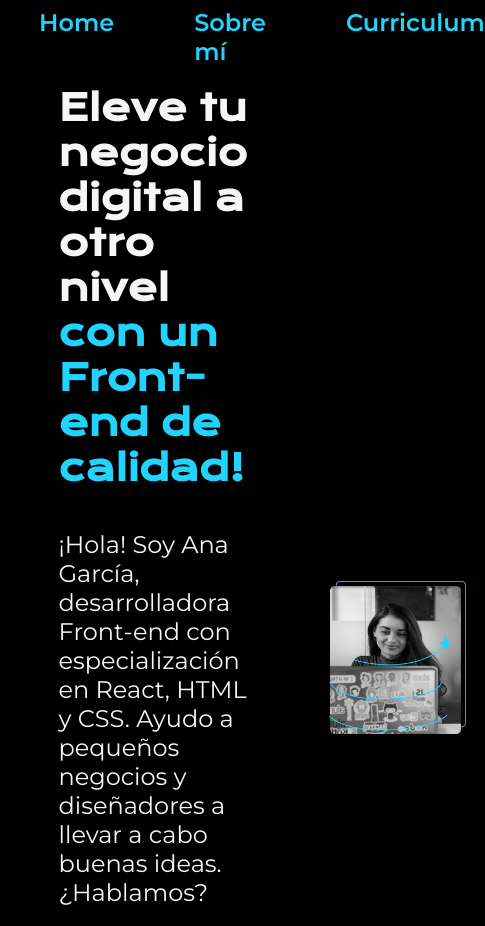
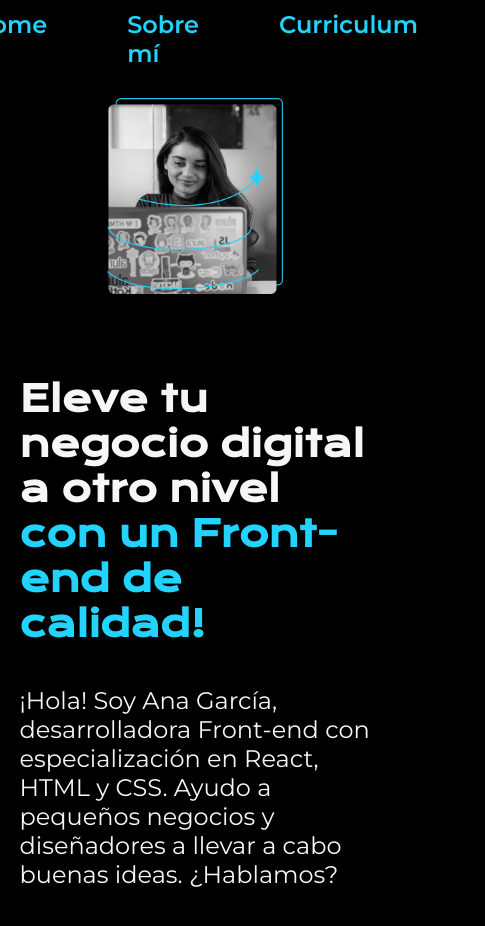
Before and after one commit to PabloAldo/html-y-css, a plain HTML site: page index.html in a window 390 px wide. Shown: the top 926 px of the page, 485 px wide, since content can reach past the window. Drawn offline with nearby package versions, Linux system fonts and the light colour scheme.

Commit message:
Version 4 de portafolio

```diff
--- a/styles/style.css
+++ b/styles/style.css
@@ -48,7 +48,7 @@ body{
 }
 
 .presentacion_contenido{
-    width: 615px;
+    width: 50%;
     display: flex;
     flex-direction: column;
     gap: 40px;
@@ -83,7 +83,7 @@ body{
 }
 
 .presentacion_enlaces_link{
-    width: 50px;
+    width: 50%;
     text-align: center;
     padding: 21.5px 0;
     border-radius: 8px;
@@ -115,3 +115,23 @@ body{
     padding: 24px;
     text-align: center;
 }
+
+@media (max-width: 1200px){
+
+    .header{
+        padding: 10px;
+    }
+
+    .header_menu{
+        justify-content: center;
+    }
+
+    .presentacion{
+        flex-direction: column-reverse;
+        padding: 5%;
+    }
+
+    .presentacion_contenido{
+        width: auto;
+    }
+}
```
